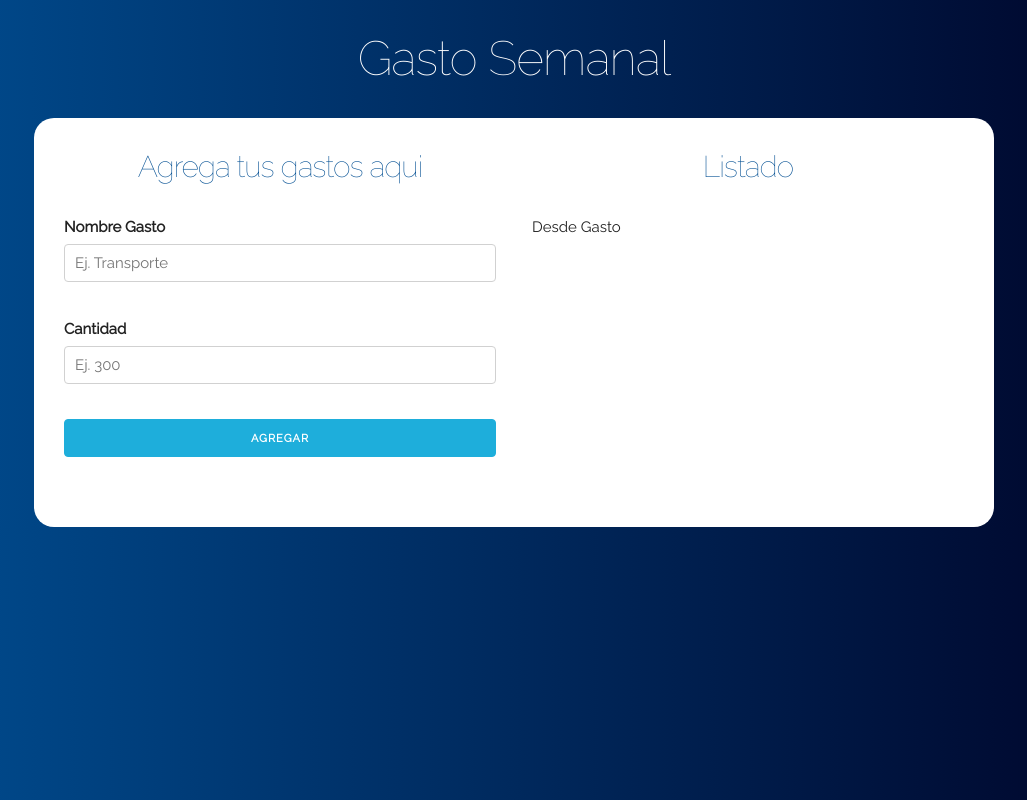
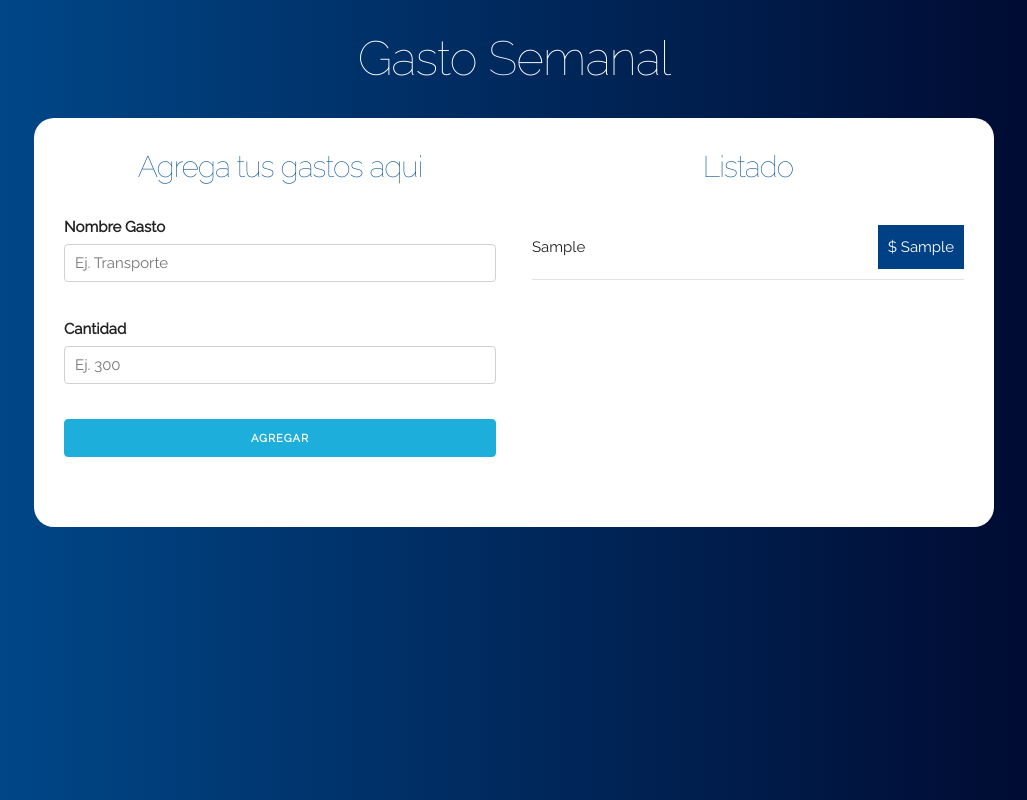
Before and after one commit to PabloAdriaensens/gastosemanal, a React (Create React App) app: page / in a window 1280 px wide. Both pictures are taken after typing "Sample", "Sample" into the empty fields and a click on the input "Agregar". Shown: the whole page, without its empty margins (126-1153 px from the left). Built offline with nearby package versions, Linux system fonts and the light colour scheme.

Commit message:
Añadimos los gastos en Gasto para llevarlos a Listado y mostrarlos con ciertos estilos ya importados

```diff
--- a/src/componentes/Gasto.js
+++ b/src/componentes/Gasto.js
@@ -2,8 +2,16 @@ import React, {Component} from 'react';
 
 class Gasto extends Component {
     render() {
+        const {cantidadGasto, nombreGasto} = this.props.gasto;
+        console.log(cantidadGasto);
+        console.log(nombreGasto);
         return (
-            <p>Desde Gasto</p>
+            <li className="gastos">
+                <p>
+                    {nombreGasto}
+                    <span className="gasto"> $ {cantidadGasto} </span>
+                </p>
+            </li>
         )
     }
 }
```
